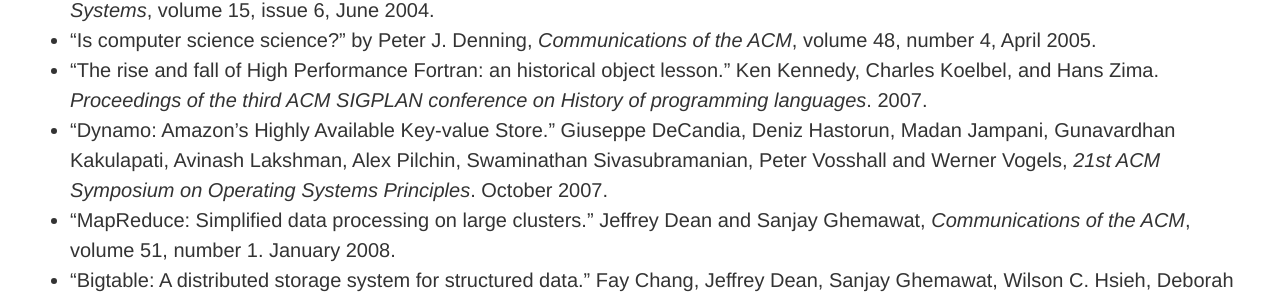
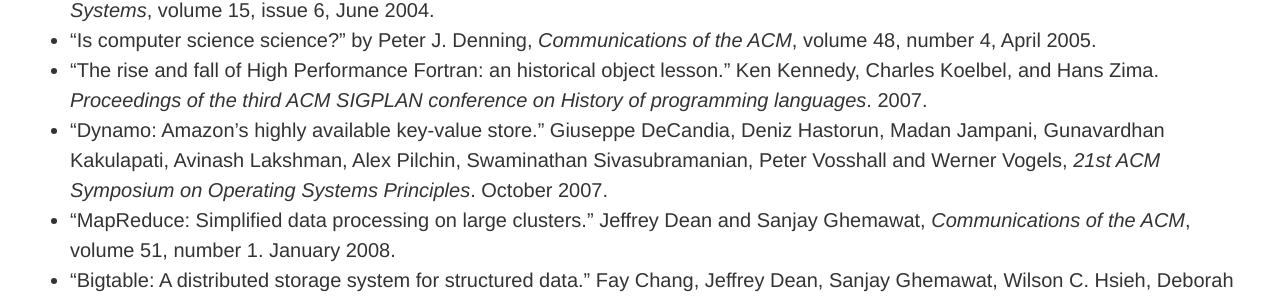
Before and after one commit to mspiegel/mspiegel.github.com, a Jekyll site: the page built from canon.md, in a window 1280 px wide and 900 px high, scrolled down 4704 px. Shown: the part 141-441 px from the top of the window. Built offline with Jekyll 4.4.1, drawn with Linux system fonts in a browser that asks for light colours.

Commit message:
Fix capitalization.

```diff
--- a/canon.md
+++ b/canon.md
@@ -116,7 +116,7 @@ Suggestions, criticisms, or comments are always appreciated.
 * "Hazard pointers: Safe memory reclamation for lock-free objects." Maged M. Michael, _IEEE Transactions on Parallel and Distributed Systems_, volume 15, issue 6, June 2004.
 * "Is computer science science?" by Peter J. Denning, _Communications of the ACM_, volume 48, number 4, April 2005.
 * "The rise and fall of High Performance Fortran: an historical object lesson." Ken Kennedy, Charles Koelbel, and Hans Zima. _Proceedings of the third ACM SIGPLAN conference on History of programming languages_. 2007.
-* "Dynamo: Amazon’s Highly Available Key-value Store." Giuseppe DeCandia, Deniz Hastorun, Madan Jampani, Gunavardhan Kakulapati, Avinash Lakshman, Alex Pilchin, Swaminathan Sivasubramanian, Peter Vosshall and Werner Vogels, _21st ACM Symposium on Operating Systems Principles_. October 2007.
+* "Dynamo: Amazon’s highly available key-value store." Giuseppe DeCandia, Deniz Hastorun, Madan Jampani, Gunavardhan Kakulapati, Avinash Lakshman, Alex Pilchin, Swaminathan Sivasubramanian, Peter Vosshall and Werner Vogels, _21st ACM Symposium on Operating Systems Principles_. October 2007.
 * "MapReduce: Simplified data processing on large clusters." Jeffrey Dean and Sanjay Ghemawat, _Communications of the ACM_, volume 51, number 1. January 2008.
 * "Bigtable: A distributed storage system for structured data." Fay Chang, Jeffrey Dean, Sanjay Ghemawat, Wilson C. Hsieh, Deborah A. Wallach, Mike Burrows, Tushar Chandra, Andrew Fikes, and Robert E. Gruber, _ACM Transactions on Computer Systems_, volume 26, issue 2, June 2008.
 * "KLEE: Unassisted and Automatic Generation of High-Coverage Tests for Complex Systems Programs." Cristian Cadar, Daniel Dunbar, and Dawson R. Engler, _Proceedings of the 8th USENIX Symposium on Operating Systems Design and Implementation_, volume 8, December 2008.
```
